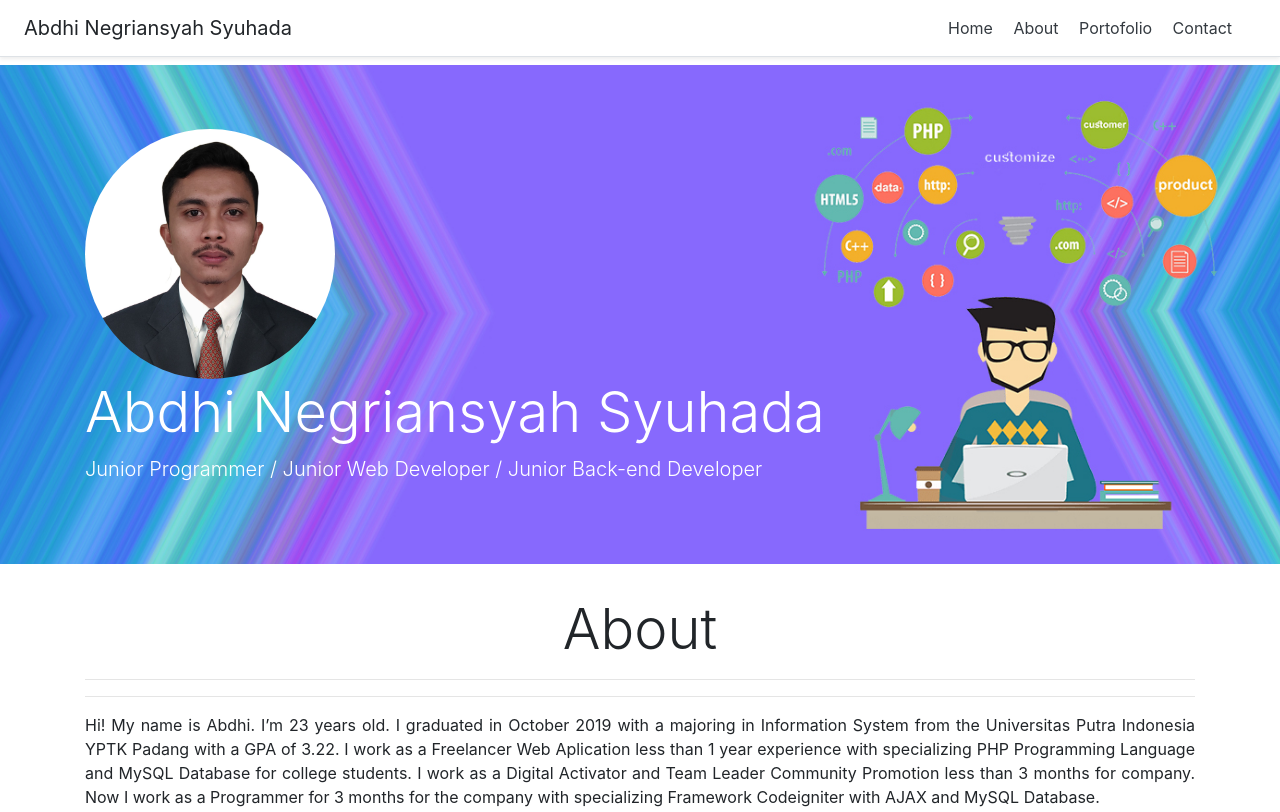
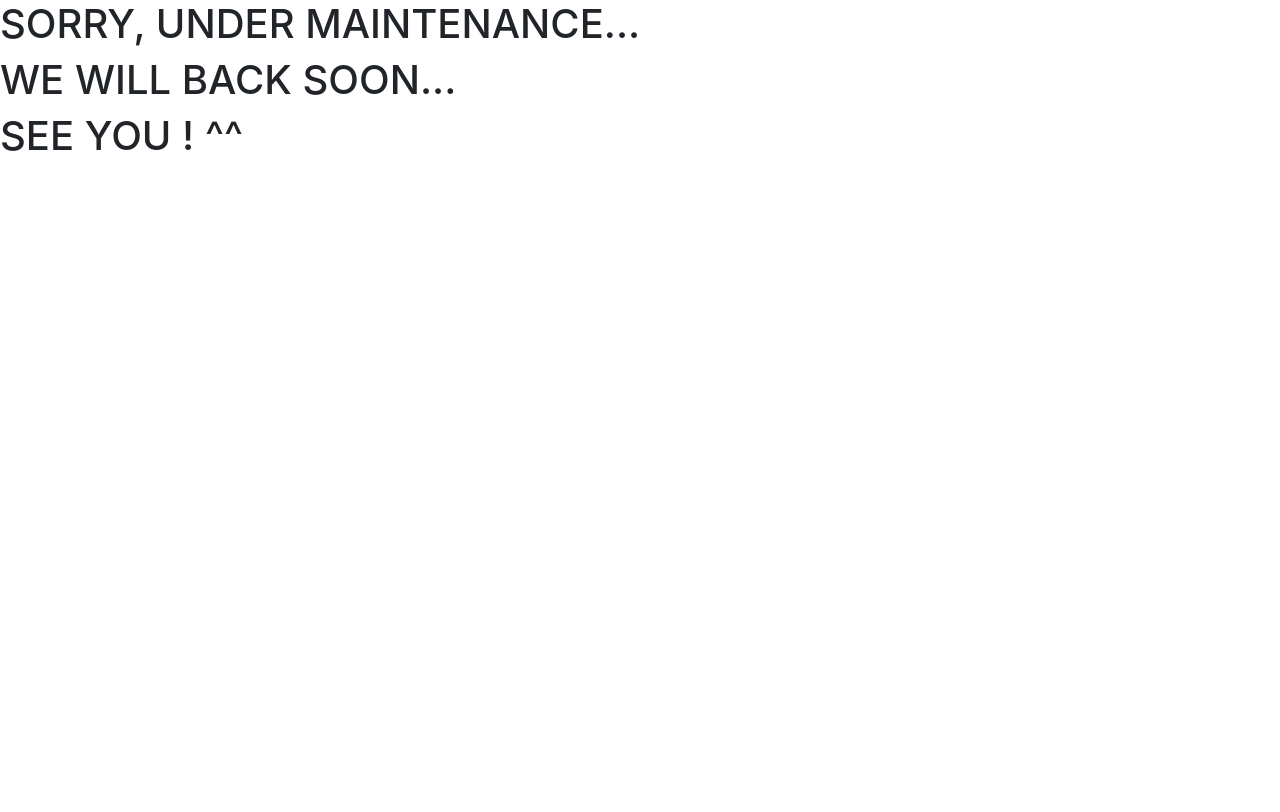
Before and after one commit to abdhins29/abdhins29.github.io, a plain HTML site: page index.html in a window 1280 px wide. Shown: the top 812 px of the page. Drawn offline with nearby package versions, Linux system fonts and the light colour scheme.

Commit message:
update untuk maintenance

```diff
--- a/index.html
+++ b/index.html
@@ -9,7 +9,7 @@
 
     <title>Web Portofolio - AbdhiNS</title>
 </head>
-<style>
+<!-- <style>
     .jumbotron {
         background-image: url("img/header.jpg");
         background-repeat: no-repeat;
@@ -36,9 +36,12 @@
         text-align: center;
         margin-bottom: 12px;
     }
-</style>
+</style> -->
 <body>
-    <div class="d-flex flex-column flex-md-row align-items-center p-3 px-md-4 mb-2 bg-white border-bottom shadow-sm">
+    <h1>SORRY, UNDER MAINTENANCE...</h1>
+    <h1>WE WILL BACK SOON...</h1>
+    <h1>SEE YOU ! ^^</h1>
+<!--     <div class="d-flex flex-column flex-md-row align-items-center p-3 px-md-4 mb-2 bg-white border-bottom shadow-sm">
         <h5 class="my-0 mr-md-auto font-weight-normal">Abdhi Negriansyah Syuhada</h5>
         <nav class="my-2 my-md-0 mr-md-3">
             <a class="p-2 text-dark" href="index.html">Home</a>
@@ -138,7 +141,7 @@
                 <a class="col-md-12" href="https://twitter.com/abdhins"><i class="fab fa-twitter-square mr-2"></i>abdhins</a>
             </div>
         </div>
-    </main>
+    </main> -->
 
     <script src="https://cdnjs.cloudflare.com/ajax/libs/font-awesome/5.13.0/js/all.min.js"></script>
     <script src="https://code.jquery.com/jquery-3.5.1.slim.min.js" integrity="sha384-DfXdz2htPH0lsSSs5nCTpuj/zy4C+OGpamoFVy38MVBnE+IbbVYUew+OrCXaRkfj" crossorigin="anonymous"></script>
```
